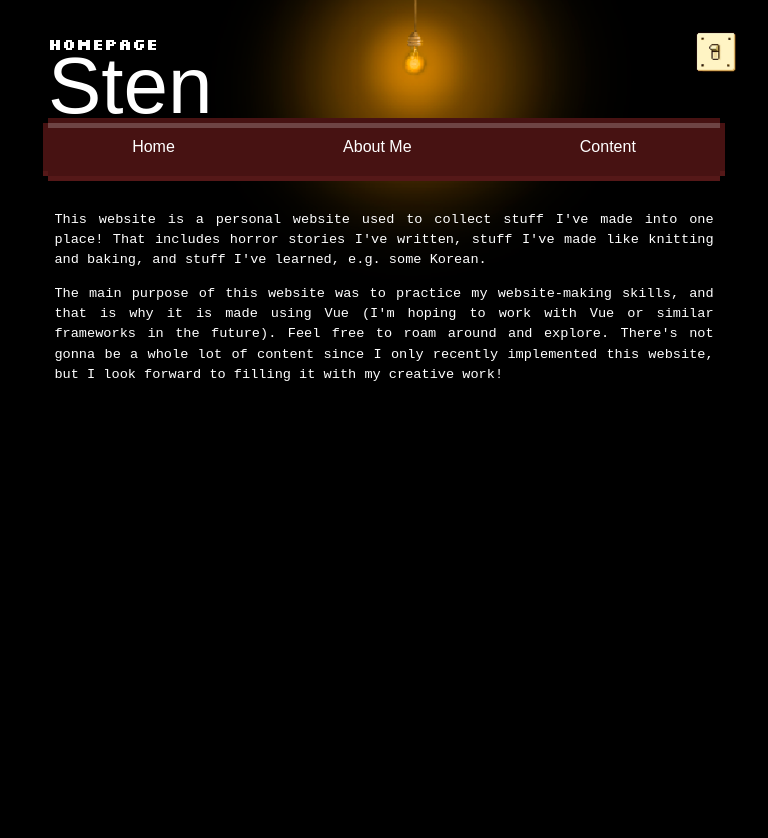
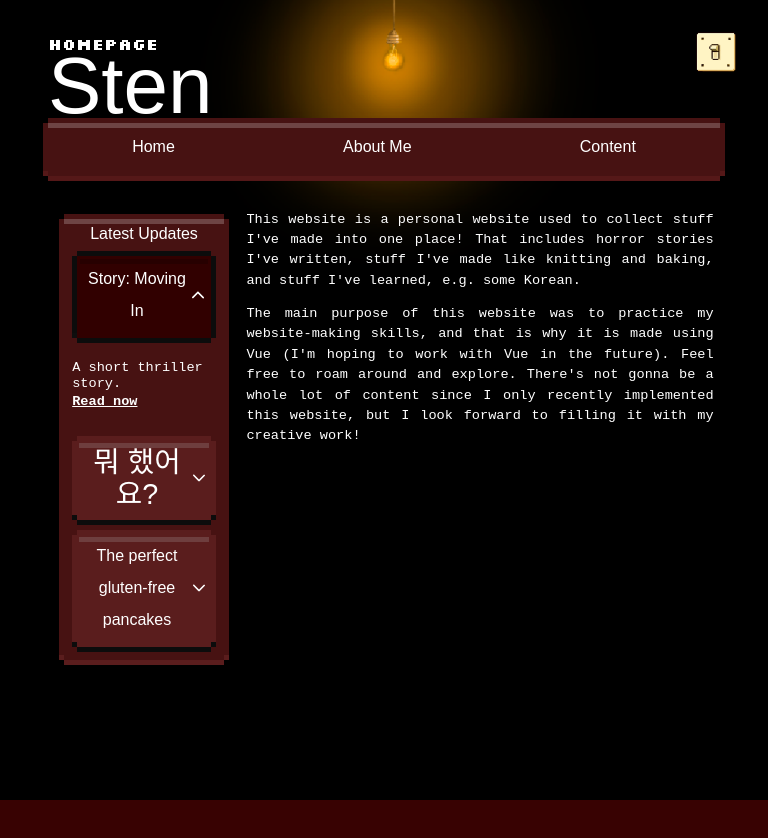
Before and after one commit to h-malm/sten, a Vue app in the folder website-app/: page / in a window 768 px wide. Shown: the top 838 px of the page. After the commit the page ends 800 px from the top, so only its background shows below. Built offline with nearby package versions, Linux system fonts and the light colour scheme; a web font is replaced by a local one.

Commit message:
Mobile view fixed

```diff
--- a/website-app/src/index.css
+++ b/website-app/src/index.css
@@ -63,6 +63,7 @@ p {
 .latest-updates {
   background-color: var(--cancelButtonBackground);
   width: 20rem;
+  height: fit-content;
   padding: 1rem;
   margin: 3rem 1rem;
   display: inline-flex;
@@ -76,6 +77,10 @@ p {
     5px 5px var(--darkerRed),
     -5px 5px var(--darkerRed),
     inset 0px 5px #ffffff36;
+}
+
+.homepage .p-accordionpanel {
+  width: 18rem;
 }
 
 .website-title {
@@ -376,7 +381,6 @@ h1 {
 .float-left {
   float: left;
   text-align: justify;
-  width: 49%;
 }
 
 .korean-stories {
@@ -430,6 +434,13 @@ h1 {
   overflow: scroll;
   margin: 2rem 0rem;
   height: 70vh;
+}
+
+.home-container {
+  overflow: scroll;
+  margin: 2rem 0rem;
+  display: grid;
+  grid-template-columns: auto auto;
 }
 
 .image {
@@ -515,12 +526,20 @@ h1 {
   }
 
   .latest-updates {
-    display: none;
-    /* position: absolute;
-    top: 10rem;
-    left: 5%;
-    width: fit-content;
-    right: 2%; */
+    width: 10rem;
+    right: 2%;
+    margin: 1rem 1rem;
+    padding: 0.2rem;
+  }
+
+  .homepage .p-accordionpanel {
+    width: 9.6rem;
+  }
+
+  .homepage .p-accordioncontent-content {
+    width: 10rem;
+    line-height: 1rem;
+    padding: 1rem 0rem;
   }
 
   nav {
@@ -612,24 +631,9 @@ h1 {
     padding: 0.4rem;
     text-align: justify;
   }
-
   .float-left {
     display: flex;
+
     text-align: justify;
-    width: 100%;
-  }
-
-  .homepage .p-accordionpanel {
-    width: 10rem;
-  }
-
-  .inherit-width {
-    width: inherit;
   }
 }
-
-@media only screen and (min-width: 500px) {
-  .latest-updates {
-    display: none;
-  }
-}
--- a/website-app/src/views/AboutView.vue
+++ b/website-app/src/views/AboutView.vue
@@ -1,6 +1,6 @@
 <template>
+    <h1 class="silkscreen-regular page-header">About Me</h1>
     <div class="scrollable-content">
-        <h1 class="silkscreen-regular page-header">About Me</h1>
         <div class="lekton-regular about-container">
             <p class="p-2">
                 I'm a 23-year-old Computer Engineering student. My Master's thesis just got graded
--- a/website-app/src/views/HomeView.vue
+++ b/website-app/src/views/HomeView.vue
@@ -1,18 +1,24 @@
 <template>
-  <div class="scrollable-content">
   <h1 class="silkscreen-regular page-header">Homepage</h1>
+  <div class="home-container">
     <LatestUpdates></LatestUpdates>
+    <div>
       <p class='lekton-regular p-2 float-left'>
         This website is a personal website used to collect stuff I've made into one place! That
-      includes horror stories I've written, stuff I've made like knitting and baking, and stuff I've
+        includes horror stories I've written, stuff I've made like knitting and baking, and stuff
+        I've
         learned, e.g. some Korean.
       </p>
       <p class='lekton-regular p-2 float-left'>
-      The main purpose of this website was to practice my website-making skills, and that is why it
-      is made using Vue (I'm hoping to work with Vue or similar frameworks in the future). Feel free
-      to roam around and explore. There's not gonna be a whole lot of content since I only recently
+        The main purpose of this website was to practice my website-making skills, and that is why
+        it
+        is made using Vue (I'm hoping to work with Vue in the future). Feel
+        free
+        to roam around and explore. There's not gonna be a whole lot of content since I only
+        recently
         implemented this website, but I look forward to filling it with my creative work!
       </p>
+    </div>
   </div>
 </template>
 
```
Lines whose indentation alone changed are shown as unchanged.
